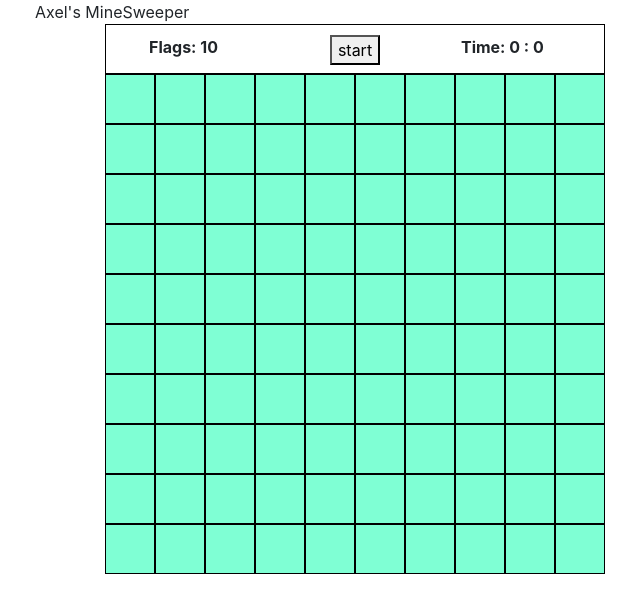
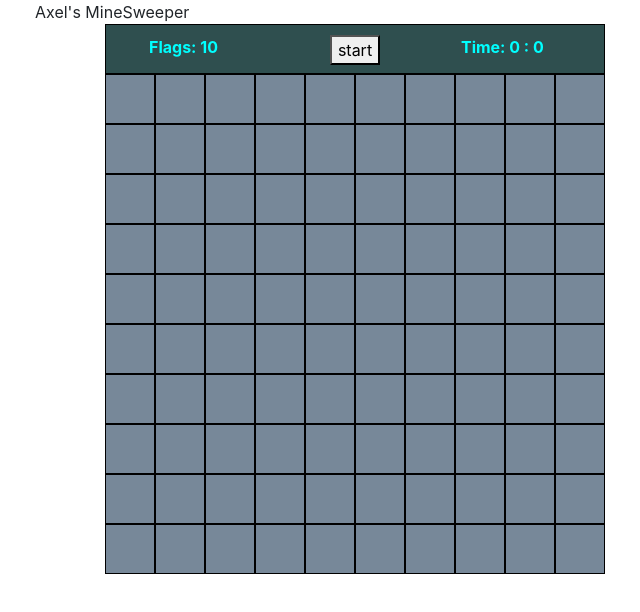
Before and after one commit to axbr9231/Axels-MineSweeper, a React (Create React App) app in the folder challenge_4/axels-minesweeper/: page / in a window 1280 px wide. Shown: the top 612 px of the page, without its empty margins (13-653 px from the left). Built offline with nearby package versions, Linux system fonts and the light colour scheme.

Commit message:
resetting the timer on new round needs more work

```diff
--- a/challenge_4/axels-minesweeper/src/App.css
+++ b/challenge_4/axels-minesweeper/src/App.css
@@ -12,6 +12,7 @@
   width: 500px;
   margin-left: 33px;
   justify-content: space-evenly;
+  background-color: darkslategray;
 }
 
 
@@ -31,7 +32,7 @@
 .square {
   height: 50px;
   width: 50px;
-  background-color: aquamarine;
+  background-color: lightslategray;
   display: flex;
   flex-direction: column;
   border: 1px solid black;
@@ -53,6 +54,7 @@
 
 #timer {
   font-weight: bold;
+  color: Cyan;
   position: relative;
   margin-top: 10px;
   width: 100px;
@@ -66,6 +68,7 @@ button {
 
 #bombs-left {
   position: relative;
+  color: cyan;
   padding-right: 200px;
   margin-top: 10px;
   font-weight: bold;
--- a/challenge_4/axels-minesweeper/src/Timer.js
+++ b/challenge_4/axels-minesweeper/src/Timer.js
@@ -12,6 +12,7 @@ class Timer extends React.Component {
         this.timer = this.timer.bind(this);
         this.clock = this.clock.bind(this);
     }
+
 
     timer() {
         if (this.state.minutes < 10 && this.state.seconds < 10) {
```
